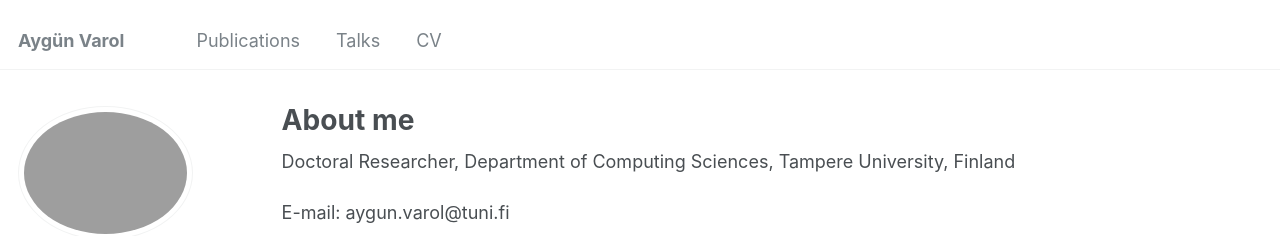
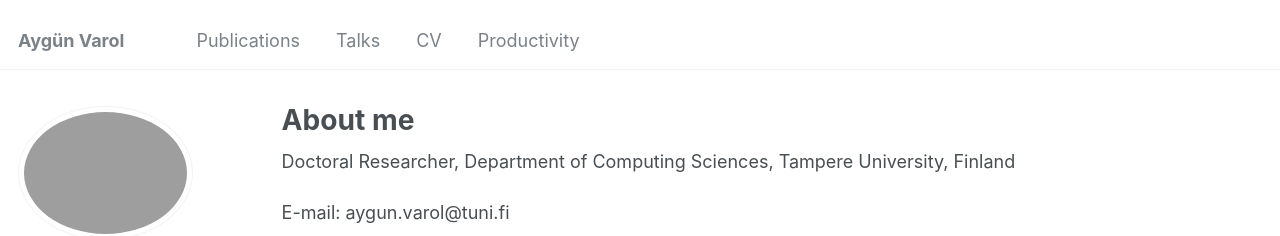
Before and after one commit to AygunVarol/aygunvarol.github.io, a Jekyll site: the page built from _pages/about.md, in a window 1280 px wide and 900 px high. Shown: the top 236 px of the window. Built offline with Jekyll 4.4.1, drawn with Linux system fonts in a browser that asks for light colours; some web fonts are replaced.

Commit message:
Update navigation.yml

```diff
--- a/_data/navigation.yml
+++ b/_data/navigation.yml
@@ -23,5 +23,7 @@ main:
   - title: "CV"
     url: /cv/
 
+  - title: "Productivity"
+    url: /contents/
   #- title: "Guide"
    # url: /markdown/
```
